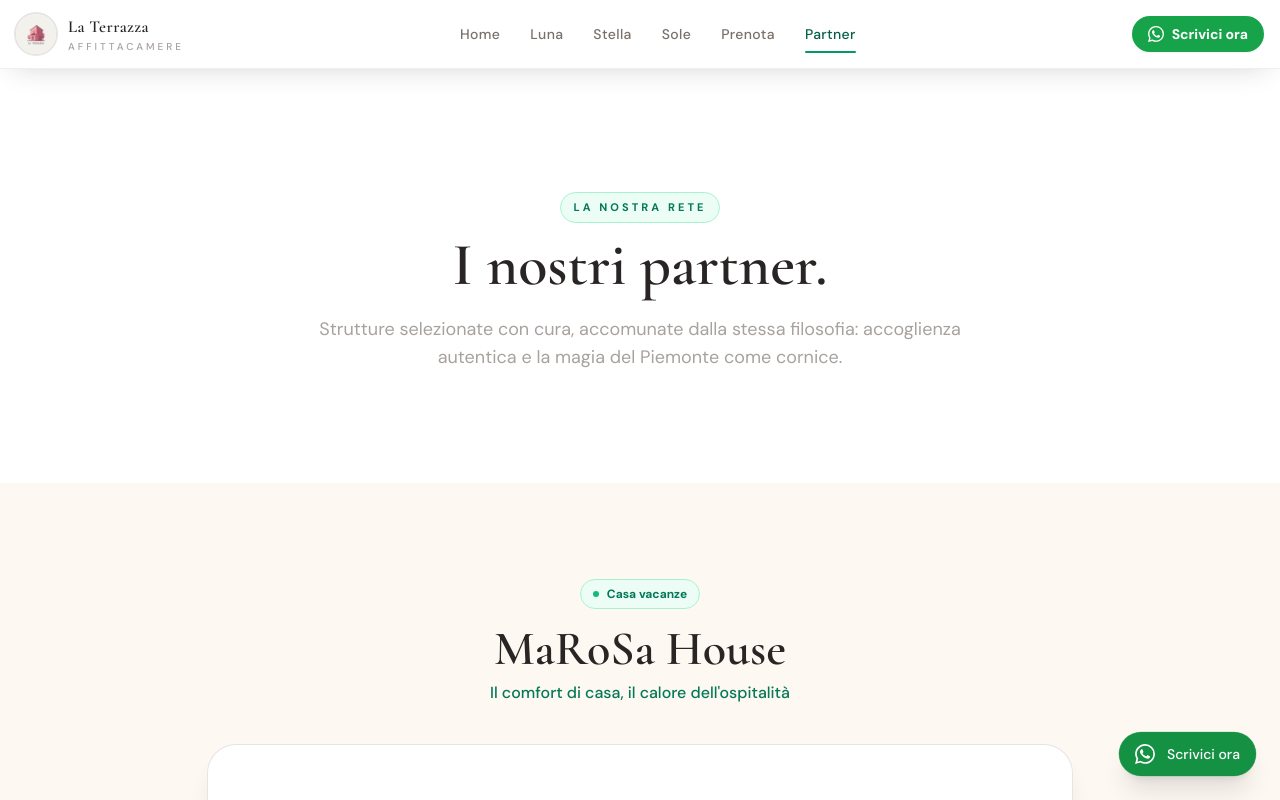
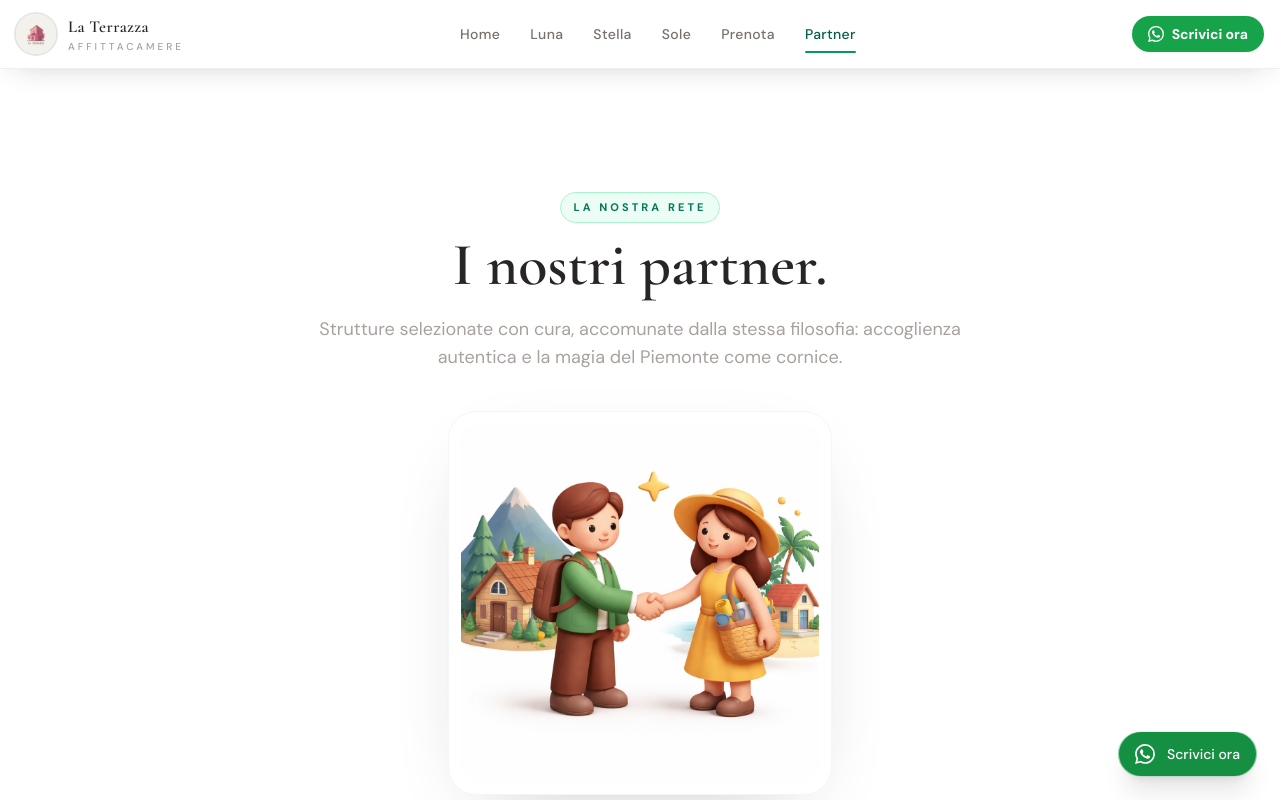
Before and after one commit to Manuell00/la-terrazza-web, a Next.js app: page /partner in a window 1280 px wide. Shown: the top 800 px of the page. Built offline with nearby package versions, Linux system fonts and the light colour scheme.

Commit message:
Add partner intro artwork to partner page

```diff
--- a/src/app/partner/page.tsx
+++ b/src/app/partner/page.tsx
@@ -1,3 +1,4 @@
+import Image from "next/image";
 import { Metadata } from "next";
 import AnimatedSection from "@/components/AnimatedSection";
 import PartnerGallery from "@/components/PartnerGallery";
@@ -54,6 +55,17 @@ export default function PartnerPage() {
               Strutture selezionate con cura, accomunate dalla stessa filosofia:
               accoglienza autentica e la magia del Piemonte come cornice.
             </p>
+            <div className="mx-auto mt-10 max-w-sm overflow-hidden rounded-[28px] border border-stone-100 bg-white p-3 shadow-[0_26px_80px_-42px_rgba(28,25,23,0.3)]">
+              <div className="relative aspect-square overflow-hidden rounded-[22px] bg-cream-50">
+                <Image
+                  src="/images/partner-intro.png"
+                  alt="Visual dedicato ai partner de La Terrazza Affittacamere"
+                  fill
+                  quality={100}
+                  className="object-cover"
+                />
+              </div>
+            </div>
           </AnimatedSection>
         </div>
       </section>
```
Also changed, not shown: public/images/partner-intro.png (added).
